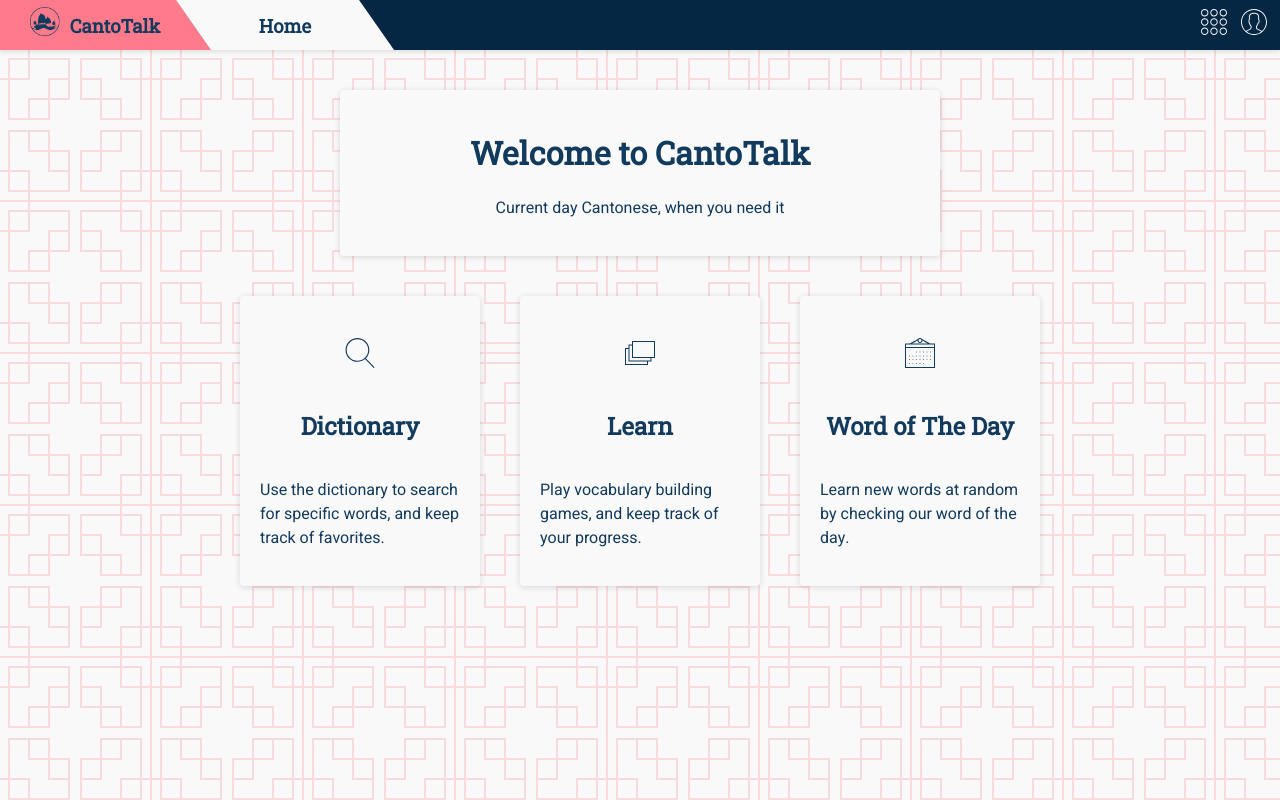
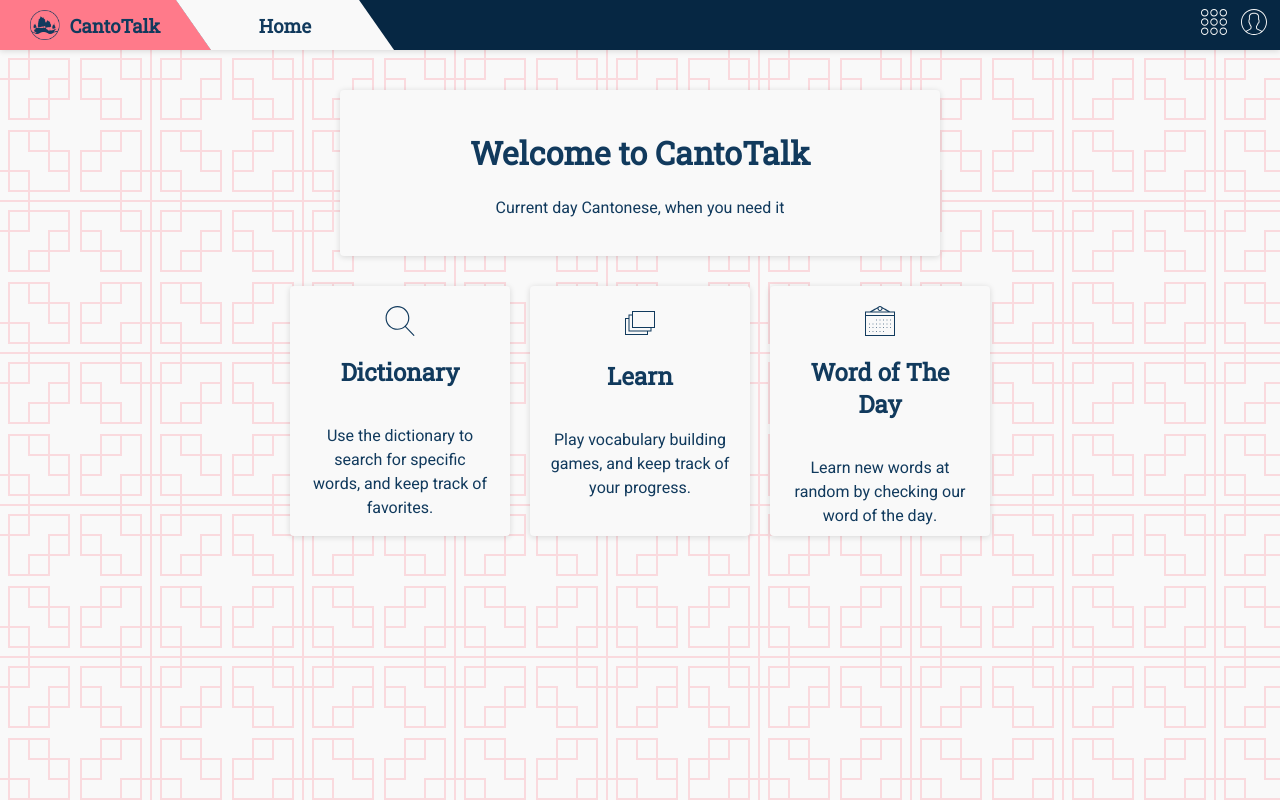
Before and after one commit to brimac1634/CantoWeb, a React (Create React App) app: page /home in a window 1280 px wide. Built offline with nearby package versions, Linux system fonts and the light colour scheme.

Commit message:
centered text and adjusted size of buttons on home page

```diff
--- a/src/Components/Home/Home.css
+++ b/src/Components/Home/Home.css
@@ -35,15 +35,17 @@
 }
 
 .home-item {
-	max-width: 200px;
+	max-width: 220px;
 	height: 250px;
 	display: flex;
 	flex-direction: column;
 	align-items: center;
 	justify-content: flex-start;
+	box-sizing: border-box;
 	padding: 20px;
-	margin: 20px;
+	margin: 10px;
 	cursor: pointer;
+	text-align: center;
 	transition: all .3s ease-in-out;
 }
 
--- a/src/Components/Logo/Logo.js
+++ b/src/Components/Logo/Logo.js
@@ -4,7 +4,7 @@ import CantoIcon from '../../Assets/CantoTalkIconBlue.png';
 const Logo = ({ iconSize, margin }) => {
 	let height = (iconSize) ? iconSize : '100%';
 	return (
-		<div style={{margin: margin || null}}>
+		<div className='centered' style={{margin: margin || null}}>
 			<img
 				src={CantoIcon}
 				height={height}
--- a/src/Containers/LearnGame/LearnGame.css
+++ b/src/Containers/LearnGame/LearnGame.css
@@ -50,6 +50,7 @@
 	margin: 15px;
 	padding: 10px;
 	transition: all 0.3s ease-in-out;
+	text-align: center;
 	position: relative;
 }
 
```
